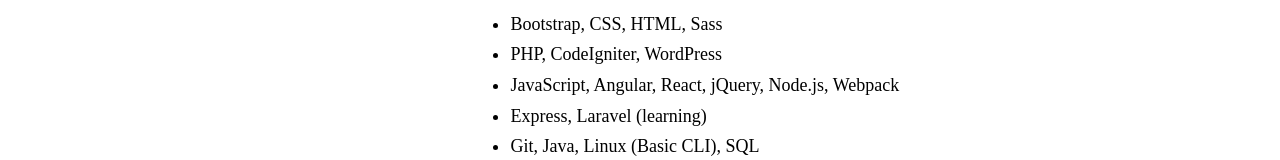
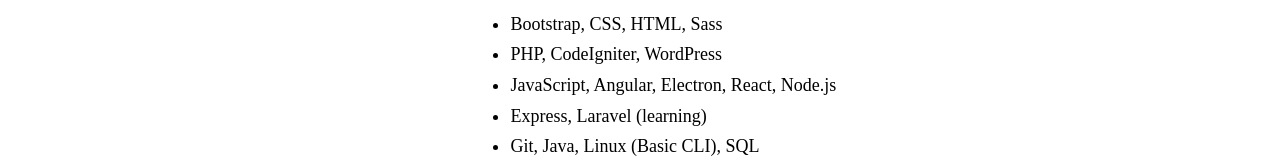
Before and after one commit to razaqultegar/razaqultegar.com, a Next.js app: page /tentang in a window 1280 px wide. Shown: the part 676-836 px from the top of the page. Built offline with nearby package versions, Linux system fonts and the light colour scheme; a web font is replaced by a local one.

Commit message:
Update skills

```diff
--- a/components/page/about.js
+++ b/components/page/about.js
@@ -26,7 +26,7 @@
         <ul>
           <li>Bootstrap, CSS, HTML, Sass</li>
           <li>PHP, CodeIgniter, WordPress</li>
-          <li>JavaScript, Angular, React, jQuery, Node.js, Webpack</li>
+          <li>JavaScript, Angular, Electron, React, Node.js</li>
           <li>Express, Laravel (learning)</li>
           <li>Git, Java, Linux (Basic CLI), SQL</li>
         </ul>
```
